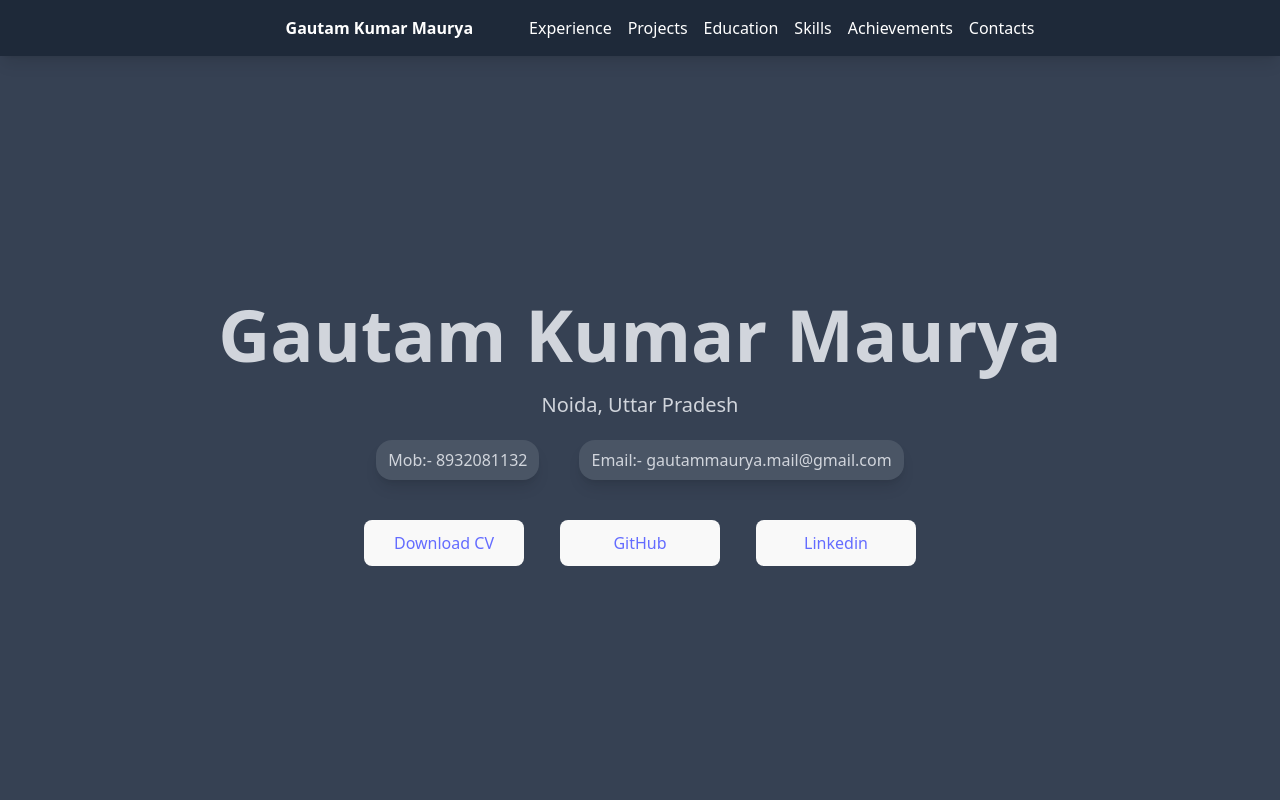
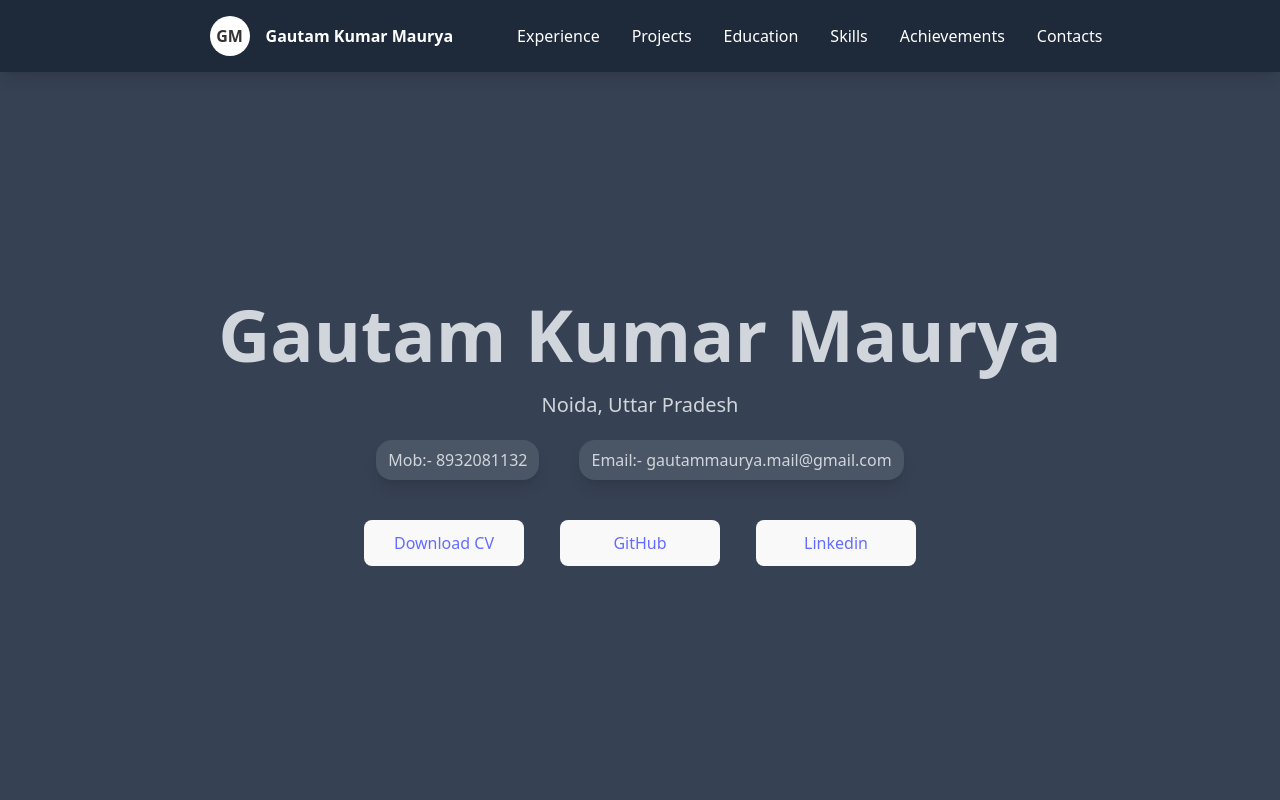
Before and after one commit to alpha-Gautam/gautammaurya, a React (Vite) app: page / in a window 1280 px wide. Shown: the top 800 px of the page. Built offline with nearby package versions, Linux system fonts and the light colour scheme.

Commit message:
Refactor Header component for consistent styling and layout

```diff
--- a/src/components/Header.jsx
+++ b/src/components/Header.jsx
@@ -4,15 +4,30 @@ export default function Header() {
   return (
     <nav className="header fixed top-0 left-0 w-full p-4 bg-gray-800 text-white z-50 shadow-lg">
       <ul className="flex space-x-4 justify-center">
-        <li className="px-10">
+        <li className="px-10 flex items-center">
+          <div className="w-10 h-10 bg-white rounded-full mr-4 text-black/80 flex justify-center items-center font-bold">
+            <span className="">G</span>M
+          </div>
           <span className="font-bold ml">Gautam Kumar Maurya</span>
         </li>
-        <li>Experience</li>
-        <li>Projects</li>
-        <li>Education</li>
-        <li>Skills</li>
-        <li>Achievements</li>
-        <li>Contacts</li>
+        <li className="rounded-xl hover:shadow-2xl hover:bg-white/40 transition-transform hover:scale-105 px-2 py-2">
+          Experience
+        </li>
+        <li className="rounded-xl hover:shadow-2xl hover:bg-white/40 transition-transform hover:scale-105 px-2 py-2">
+          Projects
+        </li>
+        <li className="rounded-xl hover:shadow-2xl hover:bg-white/40 transition-transform hover:scale-105 px-2 py-2">
+          Education
+        </li>
+        <li className="rounded-xl hover:shadow-2xl hover:bg-white/40 transition-transform hover:scale-105 px-2 py-2">
+          Skills
+        </li>
+        <li className="rounded-xl hover:shadow-2xl hover:bg-white/40 transition-transform hover:scale-105 px-2 py-2">
+          Achievements
+        </li>
+        <li className="rounded-xl hover:shadow-2xl hover:bg-white/40 transition-transform hover:scale-105 px-2 py-2">
+          Contacts
+        </li>
       </ul>
     </nav>
   );
```
